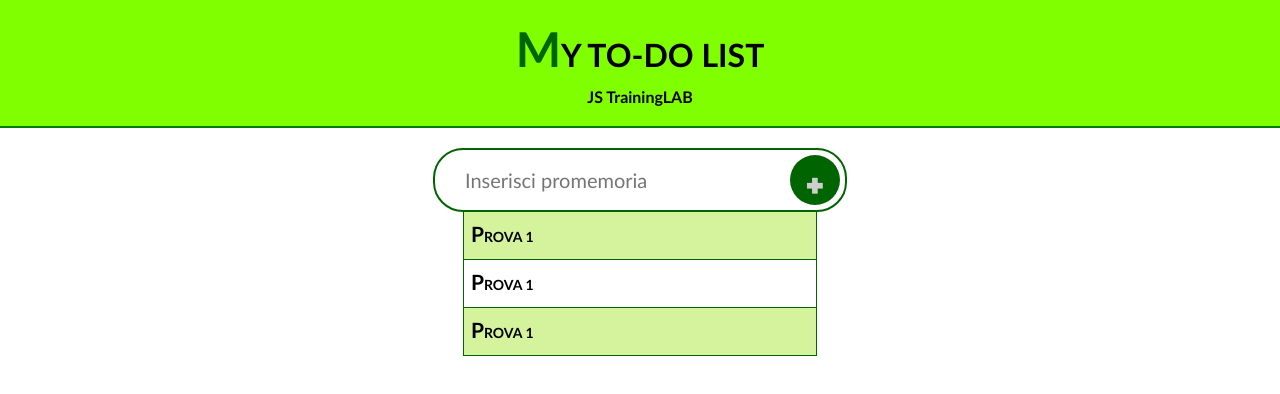
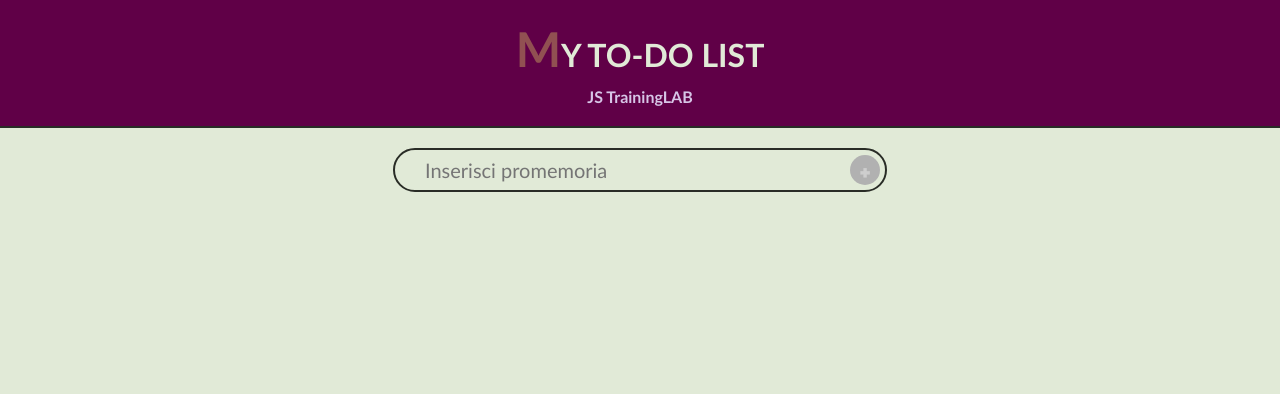
Before and after one commit to iLollo94/MyToDoList, a plain HTML site: page index.html in a window 1280 px wide. Drawn offline with Linux system fonts and the light colour scheme.

Commit message:
add files

```diff
--- /dev/null
+++ b/_variables.scss
@@ -0,0 +1,6 @@
+$mainLightColor: #E1EAD7;
+$mainDarkColor: #292C26;
+$altLigthColor: #915052;
+$altDarkColor: #600047;
+$fillerColor: #D7C5E7;
+$checkedColor: #70ac68;
--- a/index.html
+++ b/index.html
@@ -6,7 +6,8 @@
     <meta name="viewport" content="width=device-width, initial-scale=1.0">
     <title>To-Do List</title>
 
-    <link rel="stylesheet" href="style.css">
+    <link rel="stylesheet" href="css/style.min.css">
+    <link href="https://fonts.googleapis.com/icon?family=Material+Icons" rel="stylesheet">
 </head>
 
 <body>
@@ -19,26 +20,20 @@
         <main>
             <div class="listContainer">
                 <div class="inputContainer">
-                    <input type="text" name="addToList" id="addInput" placeholder="Inserisci promemoria" minlength="2" maxlength="30">
-                    <button type="button" onclick="addListItem()" id="addBtn">+</button>
+                    <input type="text" name="addToList" id="addInput" placeholder="Inserisci promemoria" minlength="10"
+                        maxlength="100">
+                    <button type="button" id="addBtn">+</button>
                 </div>
 
                 <ul class="list">
-                    <li class="listItem">
-                        <button type="button" class="checkItem">V</button>
-                        <p>Prova 1</p>
-                        <button type="button" class="deleteItem">U</button>
+                    <!--
+                    <li class="listItem ?checked?">
+                        ?<span class="checkmark">&#xe5ca;</span>?
+                        <a href="javascript:void(0)">Prova 1</p>
+                        <i class="material-icons edit-item">mode_edit</i>
+                        <i class="material-icons delete-item">delete_forever</i>
                     </li>
-                    <li class="listItem">
-                        <button type="button" class="checkItem">V</button>
-                        <p>Prova 1</p>
-                        <button type="button" class="deleteItem">U</button>
-                    </li>
-                    <li class="listItem">
-                        <button type="button" class="checkItem">V</button>
-                        <p>Prova 1</p>
-                        <button type="button" class="deleteItem">U</button>
-                    </li>
+                    -->
                 </ul>
 
                 <script src="script.js"></script>
--- a/script.js
+++ b/script.js
@@ -0,0 +1,88 @@
+/**
+ * Elements & variables
+*/
+const addInp = document.getElementById('addInput');
+const addBtn = document.getElementById('addBtn');
+const listEl = document.querySelector('ul.list');
+
+let data = '{"text":"Finire esercizio","checked":false}';
+
+// Button enable
+const validateInput = () => {
+    let value = addInp.value;
+    console.log(value);
+
+    if (value.length < 10 || value.length > 100) {
+        addBtn.classList.add('disabled');
+        addBtn.setAttribute('disabled', '');
+    } else {
+        addBtn.classList.remove('disabled');
+        addBtn.removeAttribute('disabled');
+    }
+}
+
+// Create list node
+const createListNode = (text, checked = false) => {
+    // <li class="listItem ?checked?">
+    let item = document.createElement('li');
+    (checked) ? item.classList.add("listItem", "checked") : item.classList.add("listItem");
+    // <p>
+    let a = document.createElement('a');
+    a.setAttribute('href', 'javascript:void(0)');
+    a.setAttribute('title', 'Segna come completato');
+    a.classList.add('text');
+    a.textContent = text;
+    // <i class="material-icons edit-item">
+    let iEdit = document.createElement('i');
+    iEdit.classList.add("material-icons", "edit-item");
+    iEdit.textContent = "mode_edit";
+    // <i class="material-icons delete-item">
+    let iDelete = document.createElement('i');
+    iDelete.classList.add("material-icons", "delete-item");
+    iDelete.textContent = "delete_forever";
+
+    // Append childs
+    item.append(a, iEdit, iDelete);
+
+    // Append list item
+    return listEl.appendChild(item);
+}
+
+// Add item
+const addItem = () => {
+    let text = addInp.value;
+    let newList = createListNode(text);
+    newList.addEventListener('click', checkItem);
+    addInp.value = '';
+}
+
+// Check list item
+const checkItem = (e) => {
+    let item = e.target.parentNode;
+    item.classList.toggle('checked');
+
+    // Insert check mark
+    if (item.classList.contains('checked')) {
+        let mark = document.createElement('i');
+        mark.classList.add("material-icons", "checkmark");
+        mark.textContent = "check";
+        let a = document.querySelector('a.text');
+        item.insertBefore(mark, a);
+    } else {
+        let mark = document.querySelector('i.checkmark');
+        item.removeChild(mark);
+    }
+}
+
+/**
+ * Funzioni da implementare:
+ * - Modifica list item
+ * - Eliminazione list item
+ * - Salvataggio in JSON obj
+*/
+
+window.addEventListener('load', () => {
+    validateInput();
+    addInp.addEventListener('keyup', validateInput);
+    addBtn.addEventListener('click', addItem);
+})
--- a/style.css
+++ b/style.scss
@@ -1,3 +1,5 @@
+@import 'variables';
+
 * {
     box-sizing: border-box;
     margin: 0;
@@ -5,20 +7,34 @@
     font-family: 'Trebuchet MS', 'Lucida Sans Unicode', 'Lucida Grande', 'Lucida Sans', Arial, sans-serif;
 }
 
+body {
+    background-color: $mainLightColor;
+}
+
+p,
+a {
+    color: $mainDarkColor;
+}
+
 header {
     padding: 20px;
     text-align: center;
-    border-bottom: 2px solid green;
-    background-color: chartreuse;
+    border-bottom: 2px solid $mainDarkColor;
+    background-color: $altDarkColor;
 
     h1 {
         margin-bottom: 10px;
         text-transform: uppercase;
+        color: $mainLightColor;
 
         &::first-letter {
             font-size: 1.5em;
-            color: darkgreen;
+            color: $altLigthColor;
         }
+    }
+
+    h4 {
+        color: $fillerColor;
     }
 }
 
@@ -34,7 +50,7 @@ div.pageContainer {
 
         div.listContainer {
             div.inputContainer {
-                border: 2px solid darkgreen;
+                border: 2px solid $mainDarkColor;
                 border-radius: 30px;
                 padding: 5px;
                 overflow: hidden;
@@ -44,28 +60,32 @@ div.pageContainer {
 
                 input#addInput {
                     all: unset;
-                    width: 300px;
+                    width: 400px;
                     padding: 0 15px;
                     margin: 0 10px;
-                    line-height: 50px;
+                    line-height: 30px;
                     font-size: 20px;
                 }
 
                 button#addBtn {
                     all: unset;
-                    height: 50px;
-                    width: 50px;
-                    font-size: 50px;
-                    line-height: 50px;
+                    height: 30px;
+                    width: 30px;
+                    font-size: 30px;
+                    line-height: 30px;
                     display: flex;
                     justify-content: center;
                     align-content: center;
 
-                    background-color: darkgreen;
+                    background-color: $mainDarkColor;
                     border-radius: 50%;
                     color: #cecece;
                     font-family: Impact, Haettenschweiler, 'Arial Narrow Bold', sans-serif;
                     cursor: pointer;
+
+                    &.disabled {
+                        background-color: rgb(177, 177, 177);
+                    }
                 }
             }
 
@@ -74,7 +94,7 @@ div.pageContainer {
                 margin: 0 30px;
 
                 li.listItem {
-                    border: 1px solid darkgreen;
+                    border: 1px solid $mainDarkColor;
                     border-top: none;
                     padding: 2px;
 
@@ -84,67 +104,47 @@ div.pageContainer {
 
                     overflow: hidden;
 
-                    p {
-                        flex: 1;
-                        line-height: 40px;
+                    a.text {
+                        display: block;
+                        text-decoration: none;
+                        flex-grow: 1;
+                        line-height: 30px;
                         padding: 0 5px;
                         text-transform: uppercase;
                         font-size: 14px;
                         font-weight: bold;
+                    }
 
-                        position: relative;
-                        right: 40px;
+                    &.checked {
+                        background-color: $checkedColor !important;
 
-                        &::first-letter {
-                            font-size: 1.5em;
+                        a {
+                            text-decoration: line-through;
+
+                            // &::before {
+                            //     content: "";
+                            // }
                         }
                     }
 
-                    button {
-                        all: unset;
-                        width: 40px;
-                        height: 40px;
-                        color: #cecece;
+                    i.material-icons:not(.checkmark) {
                         font-size: 30px;
-                        font-family: Impact, Haettenschweiler, 'Arial Narrow Bold', sans-serif;
-                        line-height: 40px;
-                        display: flex;
-                        justify-content: center;
-                        align-content: center;
-                        cursor: pointer;
+                        opacity: 0;
+                        color: $mainDarkColor;
 
-                        position: relative;
-
-                        &.checkItem {
-                            background-color: forestgreen;
-                            right: 50px;
-                        }
-
-                        &.deleteItem {
-                            background-color: crimson;
-                            left: 50px;
+                        &.delete-item {
+                            color: $altLigthColor;
                         }
                     }
 
                     &:nth-child(odd) {
-                        background-color: #d5f39d;
+                        background-color: rgba(0, 0, 0, 0.1);
                     }
 
                     &:hover {
-                        background-color: #d5ff88;
 
-                        p {
-                            right: 0;
-                            transition: .5s ease;
-                        }
-
-                        button.checkItem {
-                            right: 0;
-                            transition: .5s ease;
-                        }
-
-                        button.deleteItem {
-                            left: 0;
+                        i.material-icons {
+                            opacity: 1;
                             transition: .5s ease;
                         }
                     }
```
Also changed, not shown: css/style.min.css (added), 1 other file.
